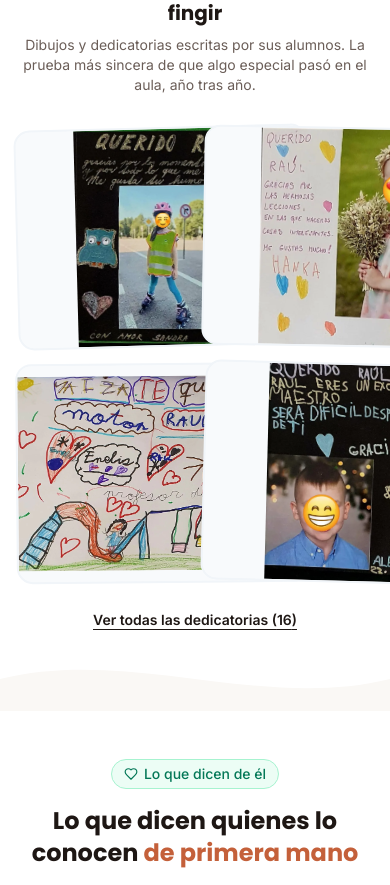
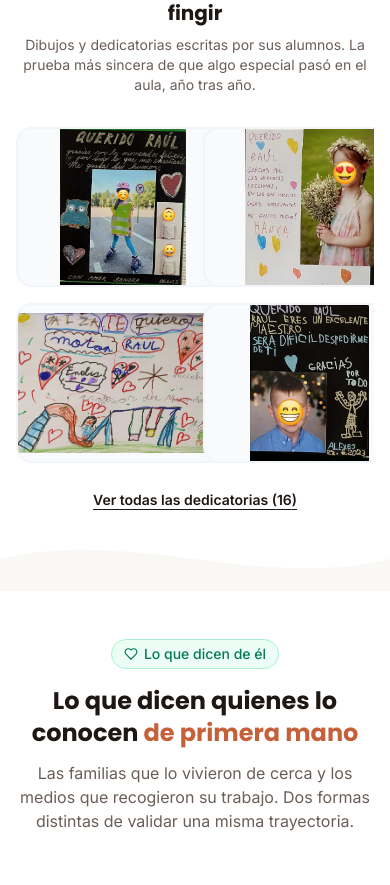
Before and after one commit to BenitaPlata/portfolio-raul-garcia, a Next.js app: page / in a window 390 px wide. Shown: the part 8511-9396 px from the top of the page. Built offline with nearby package versions, Linux system fonts and the light colour scheme.

Commit message:
Fix: responsive section

```diff
--- a/components/Evidence.tsx
+++ b/components/Evidence.tsx
@@ -203,13 +203,12 @@ export default function Evidence() {
                 Dibujos y dedicatorias escritas por sus alumnos. La prueba más sincera de que algo especial pasó en el aula, año tras año.
               </p>
             </div>
-            <div className="grid grid-cols-2 md:grid-cols-4 gap-4">
+            <div className="grid grid-cols-2 md:grid-cols-4 gap-4 overflow-hidden">
               {childrenLetters.slice(0, 4).map((letter, i) => (
                 <button
                   key={i}
                   onClick={() => openLightbox(i)}
-                  className="aspect-[4/3] rounded-2xl overflow-hidden border-2 border-slate-100 hover:border-accent/40 transition-all hover:-translate-y-1 hover:shadow-lg bg-slate-50 flex items-center justify-center min-h-[220px]"
-                  style={{ transform: `rotate(${[-1.5, 1, -0.5, 1.5][i % 4]}deg)` }}
+                  className="aspect-[4/3] rounded-2xl overflow-hidden border-2 border-slate-100 hover:border-accent/40 transition-all hover:-translate-y-1 hover:shadow-lg bg-slate-50 flex items-center justify-center min-h-[160px] md:min-h-[220px]"
                   aria-label={`Ver carta ${i + 1}`}
                 >
                   <img
```
